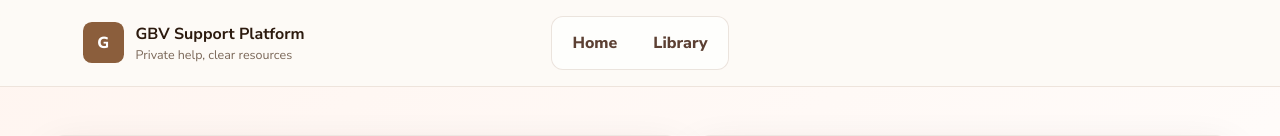
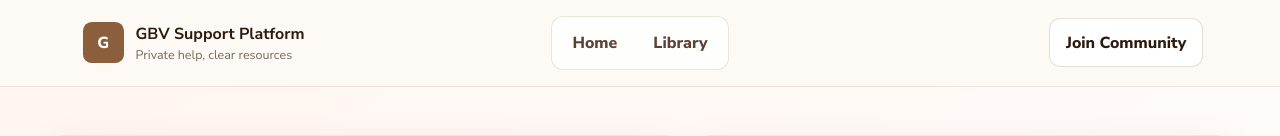
Before and after one commit to Karanei-Kimutai/Sikika, a React app in the folder frontend/: page /community in a window 1280 px wide. Shown: the top 136 px of the page. Built offline with nearby package versions, Linux system fonts and the light colour scheme; no server answers; the HTML template or start-up script is replaced by a standard one.

Commit message:
fix(header): restore Join Community CTA for public users
Show a top-nav Join Community button for unauthenticated visitors and route it to /join.

Also removes an unused local variable in SiteHeader.

```diff
--- a/frontend/src/components/SiteHeader.jsx
+++ b/frontend/src/components/SiteHeader.jsx
@@ -46,8 +46,6 @@ function SiteHeader({ currentPath, onNavigate, isAuthenticated, role, onSignOut
     ];
   })();
 
-  const isAdmin = role === "NGO_ADMIN" || role === "SYSTEM_ADMIN";
-
   return (
     <header className="site-header">
       <button type="button" className="brand-mark" onClick={() => onNavigate("/")}>
@@ -72,6 +70,11 @@ function SiteHeader({ currentPath, onNavigate, isAuthenticated, role, onSignOut
       </nav>
 
       <div className="header-actions">
+        {!isAuthenticated && (
+          <button type="button" className="header-action" onClick={() => onNavigate("/join")}>
+            Join Community
+          </button>
+        )}
         {isAuthenticated && (
           <button type="button" className="header-signout" onClick={onSignOut}>
             Sign Out
```
